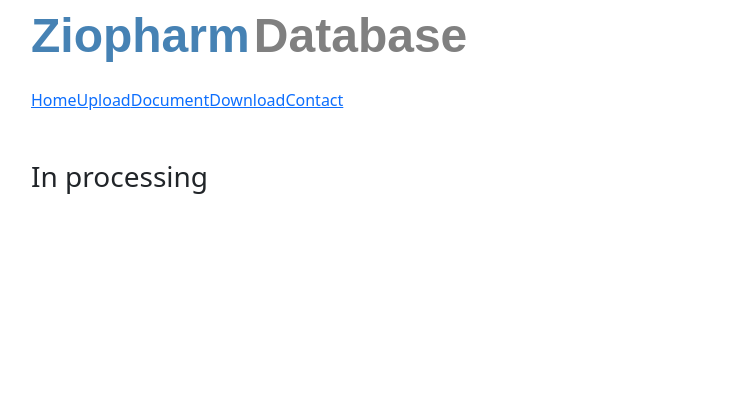
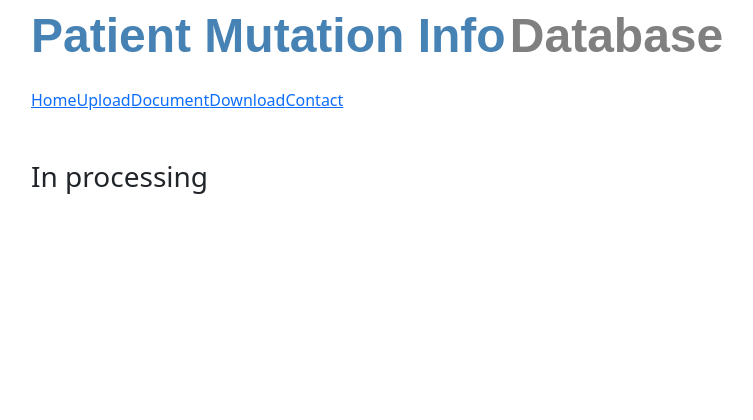
Before and after one commit to xiaoyulei0406/mutation-database, a Flask app: template templates/Download.html in a window 1280 px wide. Shown: the top 420 px of the page, without its empty margins (51-804 px from the left). Run offline with Flask 2, Linux system fonts and the light colour scheme; the template is opened without the code that fills it, so the values that code supplies are empty; some libraries are stand-ins or nearby versions.

Commit message:
Update Download.html

```diff
--- a/templates/Download.html
+++ b/templates/Download.html
@@ -31,8 +31,8 @@
     <div class="container">
       <div class="masthead">
         <p>
-          <font size="20" face="arial" color="SteelBlue"><b>Ziopharm</b></font>
-          <font size="20" face="arial" color="grey"><b>Database</b></font>
+          <font size="15" face="arial" color="SteelBlue"><b>Patient Mutation Info</b></font>
+          <font size="15" face="arial" color="grey"><b>Database</b></font>
         </p>
         <ul class="nav nav-justified">
           <li><a href="/">Home</a></li>
```
